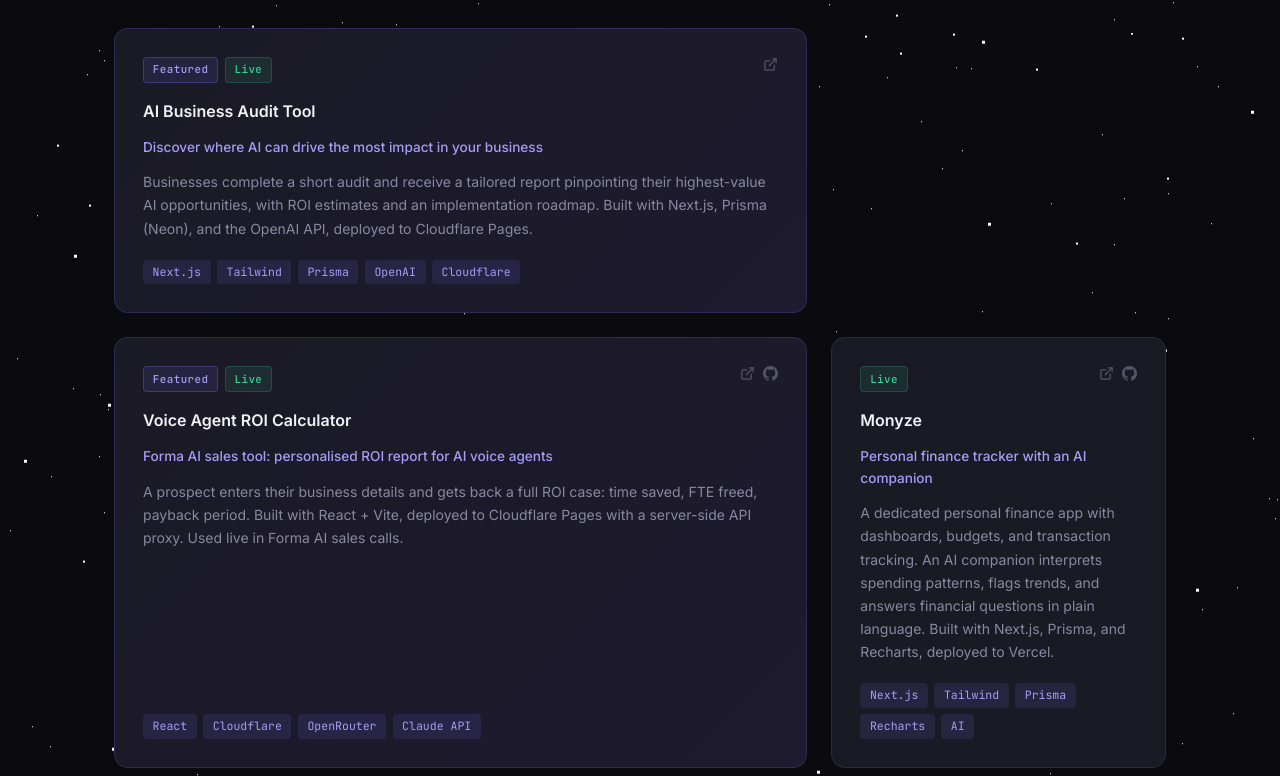
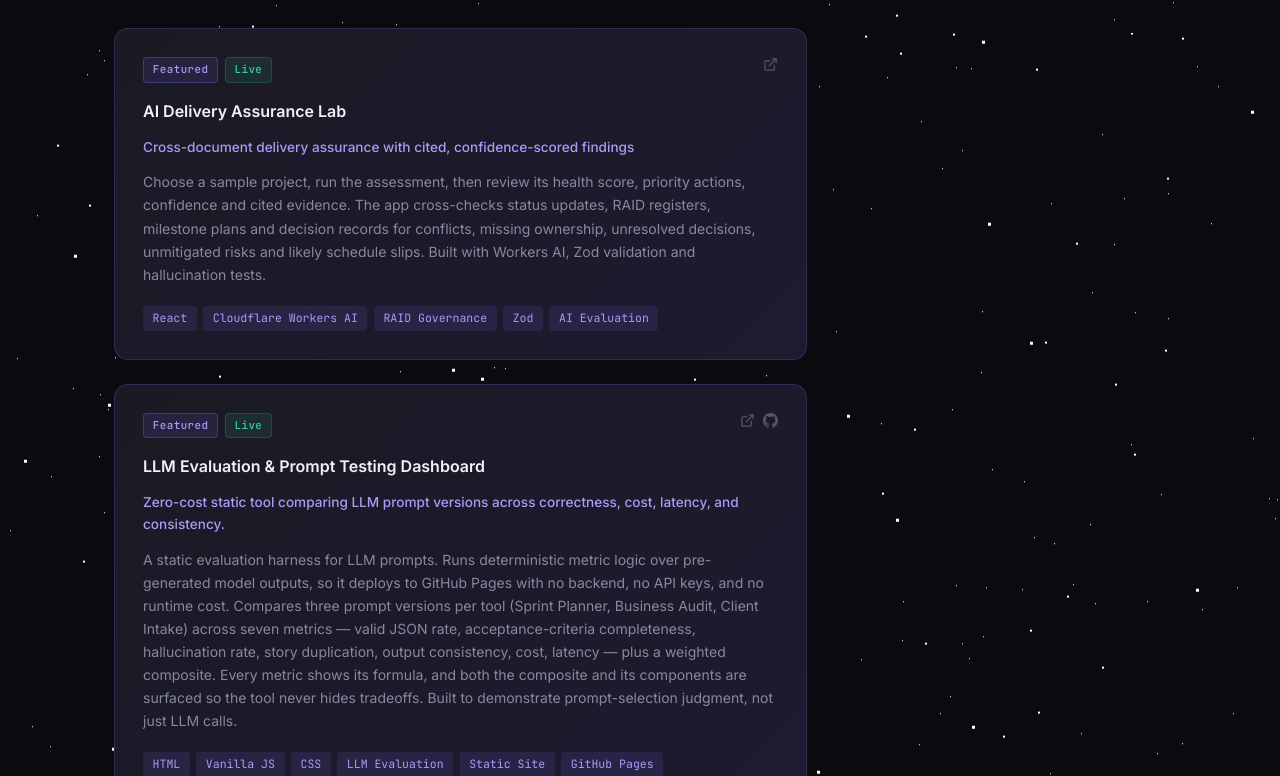
Before and after one commit to mohdrumman1/rumman-riyaz, a React (Vite) app: page / in a window 1280 px wide. Shown: the part 2624-3400 px from the top of the page. Built offline with nearby package versions, Linux system fonts and the light colour scheme; no server answers.

Commit message:
feat: add LLM eval dashboard + AI delivery assurance to projects

```diff
--- a/src/data/projects.js
+++ b/src/data/projects.js
@@ -1,4 +1,28 @@
 export const projects = [
+  {
+    id: 'ai-delivery-assurance',
+    title: 'AI Delivery Assurance Lab',
+    description: 'Cross-document delivery assurance with cited, confidence-scored findings',
+    longDescription: 'Choose a sample project, run the assessment, then review its health score, priority actions, confidence and cited evidence. The app cross-checks status updates, RAID registers, milestone plans and decision records for conflicts, missing ownership, unresolved decisions, unmitigated risks and likely schedule slips. Built with Workers AI, Zod validation and hallucination tests.',
+    category: 'pm',
+    tags: ['React', 'Cloudflare Workers AI', 'RAID Governance', 'Zod', 'AI Evaluation'],
+    liveUrl: 'https://ai-delivery-assurance-lab.rumman-formaai.workers.dev',
+    repoUrl: null,
+    status: 'live',
+    highlight: true,
+  },
+  {
+    id: 'llm-eval-dashboard',
+    title: 'LLM Evaluation & Prompt Testing Dashboard',
+    description: 'Zero-cost static tool comparing LLM prompt versions across correctness, cost, latency, and consistency.',
+    longDescription: 'A static evaluation harness for LLM prompts. Runs deterministic metric logic over pre-generated model outputs, so it deploys to GitHub Pages with no backend, no API keys, and no runtime cost. Compares three prompt versions per tool (Sprint Planner, Business Audit, Client Intake) across seven metrics — valid JSON rate, acceptance-criteria completeness, hallucination rate, story duplication, output consistency, cost, latency — plus a weighted composite. Every metric shows its formula, and both the composite and its components are surfaced so the tool never hides tradeoffs. Built to demonstrate prompt-selection judgment, not just LLM calls.',
+    category: 'pm',
+    tags: ['HTML', 'Vanilla JS', 'CSS', 'LLM Evaluation', 'Static Site', 'GitHub Pages'],
+    liveUrl: 'https://mohdrumman1.github.io/llm-eval-dashboard/',
+    repoUrl: 'https://github.com/mohdrumman1/llm-eval-dashboard',
+    status: 'live',
+    highlight: true,
+  },
   {
     id: 'ai-audit',
     title: 'AI Business Audit Tool',
```
